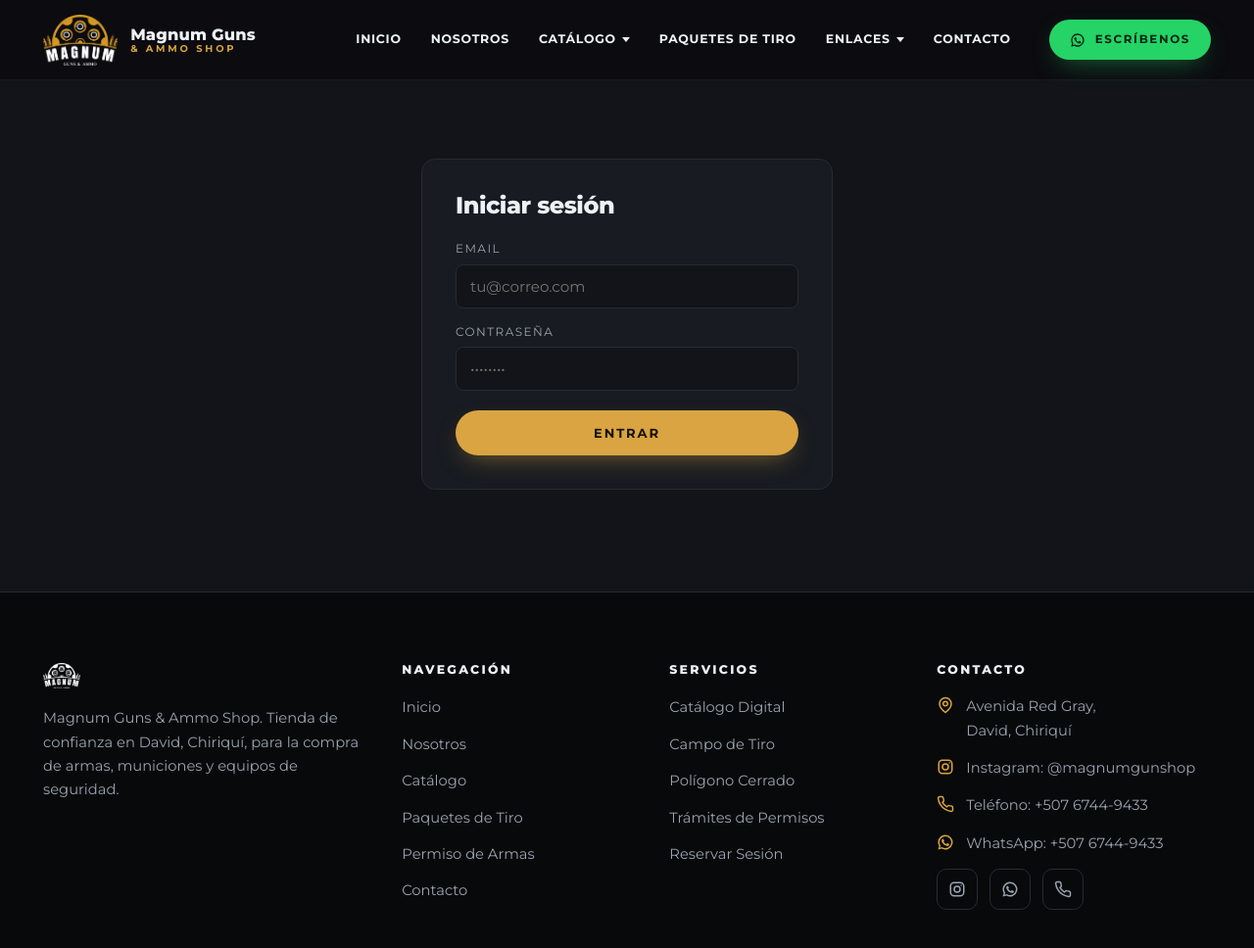
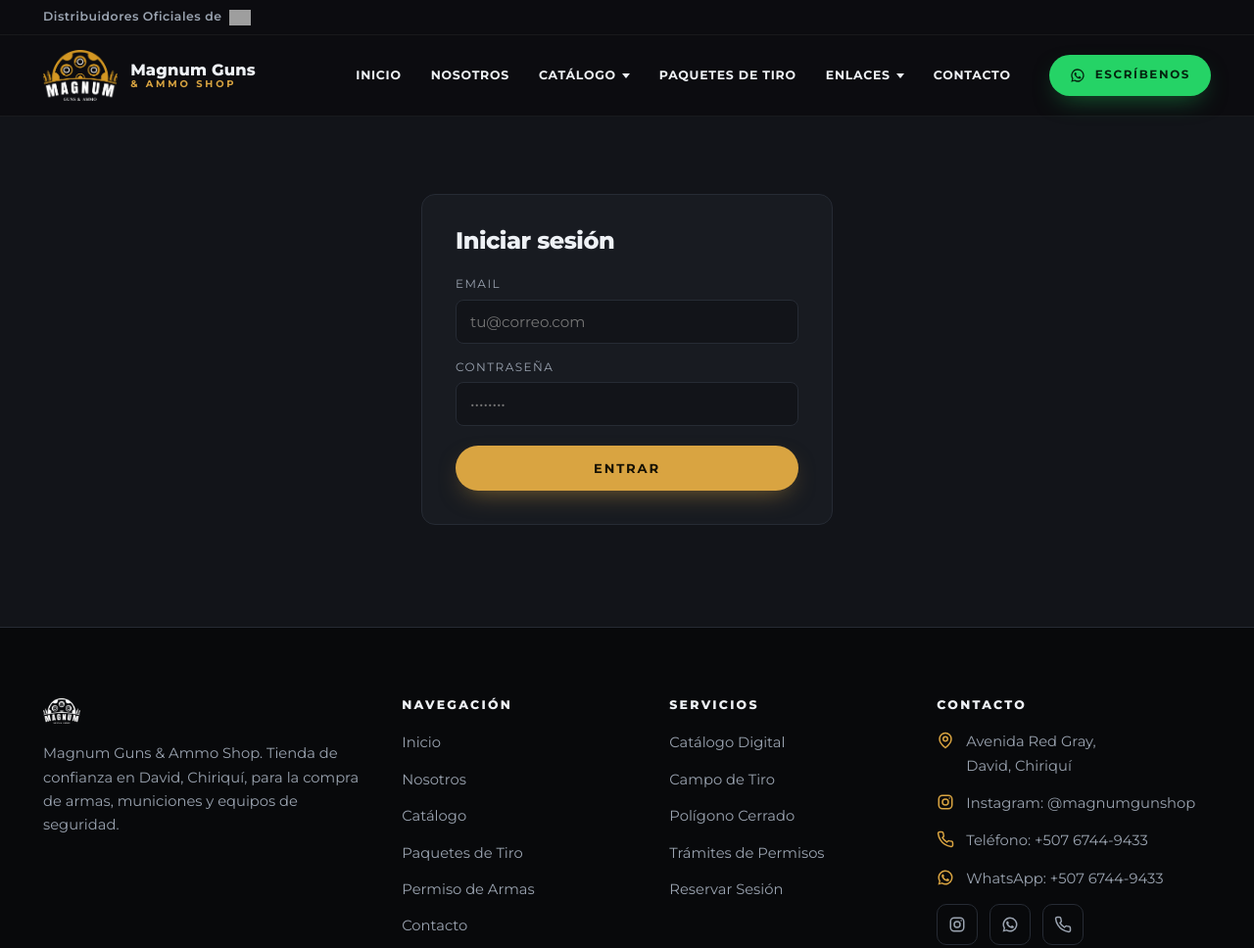
Before and after one commit to magnumgunshop/catalogo, a website: page admin/index.html in a window 1280 px wide. Shown: the top 968 px of the page at 98% size. Drawn offline with nearby package versions, Linux system fonts and the light colour scheme; grey boxes are pictures that could not be loaded.

Commit message:
Add top header Distribuidores GLOCK y en menu movil, quitar WhatsApp del menu movil

```diff
--- a/assets/css/style.css
+++ b/assets/css/style.css
@@ -23,7 +23,9 @@
   --radius: 14px;
   --radius-sm: 9px;
   --maxw: 1240px;
-  --header-h: 82px;
+  --header-bar-h: 82px;
+  --topbar-h: 36px;
+  --header-h: calc(var(--header-bar-h) + var(--topbar-h));
   --font: 'Montserrat', system-ui, -apple-system, Segoe UI, Roboto, sans-serif;
 }
 
@@ -87,14 +89,17 @@ h3 { font-size: 1.35rem; }
    HEADER
    ============================================================ */
 .site-header {
-  position: fixed; inset: 0 0 auto 0; z-index: 1000; height: var(--header-h);
-  display: flex; align-items: center;
+  position: fixed; inset: 0 0 auto 0; z-index: 1000;
+  display: flex; flex-direction: column;
   background: rgba(11,12,15,0.82); backdrop-filter: blur(14px); -webkit-backdrop-filter: blur(14px);
   border-bottom: 1px solid rgba(255,255,255,0.06);
   transition: background .3s ease, box-shadow .3s ease;
 }
 .site-header.scrolled { background: rgba(11,12,15,0.96); box-shadow: 0 10px 30px -18px rgba(0,0,0,0.9); }
-.header-inner { display: flex; align-items: center; gap: 26px; width: 100%; }
+.topbar { flex: 0 0 auto; display: flex; align-items: center; height: var(--topbar-h); border-bottom: 1px solid rgba(255,255,255,0.05); }
+.topbar-inner { display: flex; align-items: center; gap: 8px; font-size: 0.78rem; letter-spacing: 0.04em; color: var(--muted); font-weight: 600; }
+.topbar-inner img { height: 16px; width: auto; display: block; }
+.header-inner { display: flex; align-items: center; gap: 26px; width: 100%; height: var(--header-bar-h); }
 .brand { display: flex; align-items: center; gap: 13px; flex: 0 0 auto; }
 .brand img { height: 52px; width: auto; }
 .brand .brand-text { display: flex; flex-direction: column; line-height: 1.05; }
@@ -159,7 +164,8 @@ body.menu-open { overflow: hidden; }
 .mm-panel a { display: block; padding: 12px 6px; font-size: 0.98rem; font-weight: 600; color: var(--muted); border-bottom: 1px solid var(--line-soft); }
 .mm-panel a:hover { color: var(--accent); }
 .mm-panel a:last-child { border-bottom: none; }
-.mm-wa { margin-top: 22px; align-self: flex-start; }
+.mm-distribuidor { display: flex; align-items: center; gap: 8px; padding: 18px 4px; margin-top: 8px; border-top: 1px solid var(--line-soft); color: var(--muted); font-size: 0.92rem; font-weight: 600; }
+.mm-distribuidor img { height: 1.2em; width: auto; display: block; }
 
 /* ============================================================
    PAGE HERO (título con imagen de fondo)
@@ -520,6 +526,8 @@ body.age-locked { overflow: hidden; }
   .features-grid { grid-template-columns: repeat(2, 1fr); }
 }
 @media (max-width: 980px) {
+  :root { --header-h: var(--header-bar-h); }
+  .topbar { display: none; }
   .nav { display: none; }
   .burger { display: flex; }
   .brand .brand-text { display: none; }
--- a/assets/js/partials.js
+++ b/assets/js/partials.js
@@ -34,8 +34,11 @@ function buildHeader() {
   const enlacesActive = ['catalogo-digital', 'campo-de-tiro', 'poligono-cerrado', 'tramites-permiso-de-armas-en-panama'].includes(slug) ? ' active' : '';
   const catActive = (slug === 'catalogo' || slug === 'producto') ? ' active' : '';
 
+  const glock = `<img src="https://magnumgunshop.com/wp-content/uploads/2024/11/pngfind.com-glock-logo-png-1551077.png" alt="GLOCK">`;
+
   const nav = `
   <header class="site-header" id="siteHeader">
+    <div class="topbar"><div class="container topbar-inner"><span>Distribuidores Oficiales de</span>${glock}</div></div>
     <div class="container header-inner">
       <a href="/" class="brand" aria-label="Magnum Guns &amp; Ammo Shop">
         <img src="/assets/img/logo.webp" alt="Magnum Gun Shop logo">
@@ -106,7 +109,7 @@ function buildHeader() {
 
       <a href="/contacto/" class="${is('contacto').trim()}">Contacto</a>
 
-      <a href="${window.MAGNUM.WA_INFO}" target="_blank" rel="noopener" class="btn btn-whatsapp btn-sm mm-wa">${ICONS.wa} Escríbenos</a>
+      <div class="mm-distribuidor"><span>Distribuidores Oficiales de</span>${glock}</div>
     </nav>
   </div>
   `;
```
